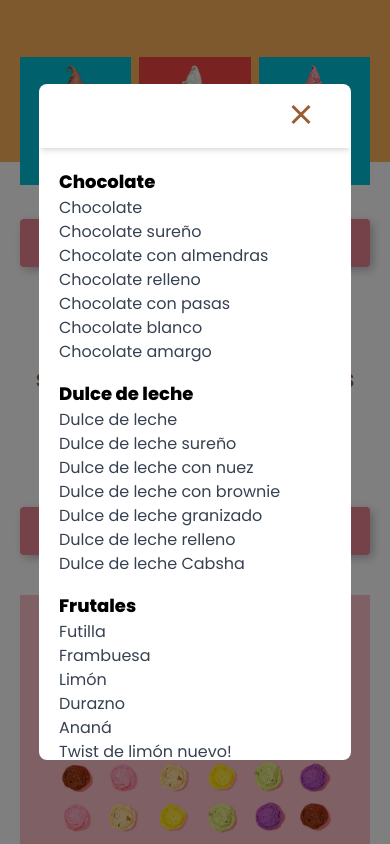
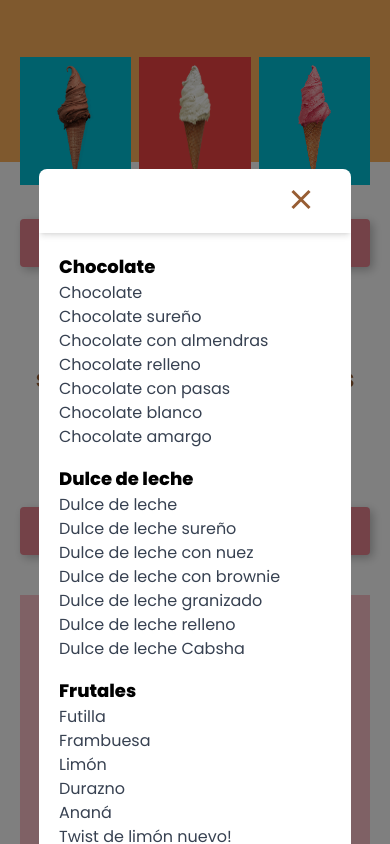
Before and after one commit to JimeBlue/glase-helados, a Nuxt app: page / in a window 390 px wide. Both pictures are taken after a click on the button "SABORES". Shown: the part 583-1427 px from the top of the page. Built offline with nearby package versions, Linux system fonts and the light colour scheme.

Commit message:
Makes modal's border radius responsive

```diff
--- a/components/base/Modal.vue
+++ b/components/base/Modal.vue
@@ -2,7 +2,7 @@
   <transition name="modal">
     <div
       v-if="isVisible"
-      class="fixed inset-0 bg-black bg-opacity-50 flex justify-center items-center"
+      class="fixed inset-0 bg-black bg-opacity-50 flex justify-center items-end md:items-center"
       @click.self="closeModal"
     >
       <!-- TODO:
@@ -14,7 +14,7 @@
     -->
       <!-- NOTE: wrapper holding modal's header and content -->
       <div
-        class="bg-white rounded-lg max-h-[80vh] w-[80%] flex flex-col overflow-auto"
+        class="bg-white rounded-t-lg md:rounded-lg max-h-[80vh] w-[80%] flex flex-col overflow-auto"
       >
         <!-- header -->
         <header class="flex justify-end p-5 sticky top-0 z-10 shadow-md">
```
